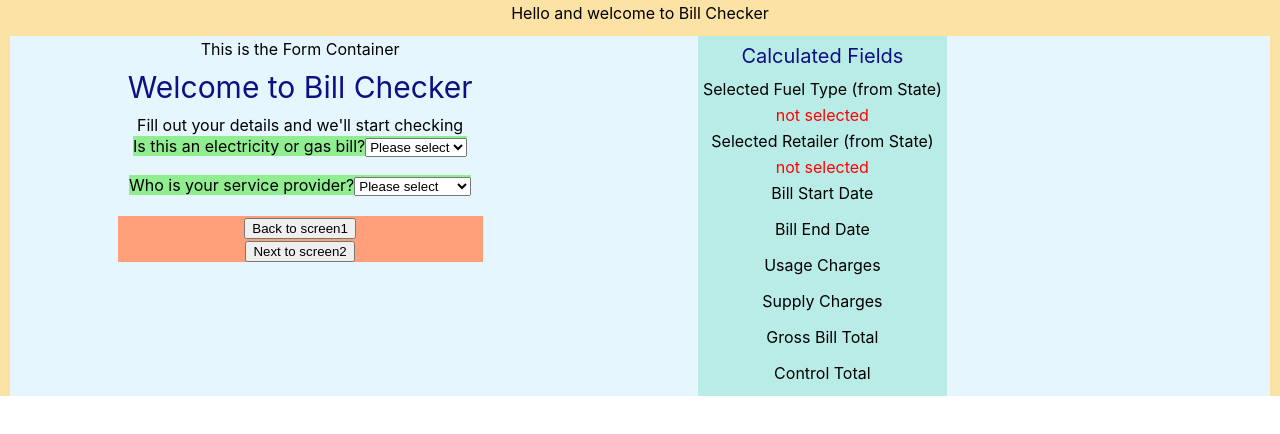
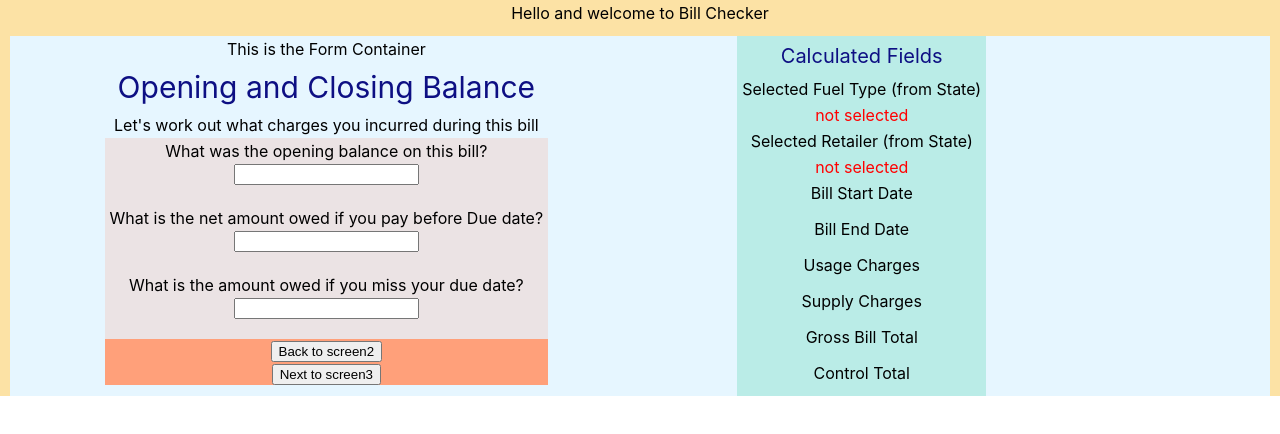
Before and after one commit to carlprins/react-gh-checker, a React (Create React App) app: page / in a window 1280 px wide. Shown: the top 434 px of the page. Built offline with nearby package versions, Linux system fonts and the light colour scheme.

Commit message:
minor update

```diff
--- a/src/Requirements/Requirements.js
+++ b/src/Requirements/Requirements.js
@@ -64,18 +64,23 @@ const screens = {
         ]
     },
     screen3: {
-        head: "This is the third screen",
-        par: "We'd like to understand the time period for your bill",
+        head: "Opening and Closing Balance",
+        par: "Let's work out what charges you incurred during this bill",
         questions: [
             {
-                name: 'billStartDate',
-                label: 'What is the starting date of this bill?',
-                type: 'date',
+                name: 'openingBalance',
+                label: 'What was the opening balance on this bill?',
+                type: 'number',
                 options: []
             },{
-                name: 'billEndDate',
-                label: 'What is the end date of this bill?',
-                type: 'date',
+                name: 'netClosingBalance',
+                label: 'What is the net amount owed if you pay before Due date?',
+                type: 'number',
+                options: []
+            },{
+                name: 'grossClosingBalance',
+                label: 'What is the amount owed if you miss your due date?',
+                type: 'number',
                 options: []
             }
         ],
--- a/src/formContainer/formContainer.js
+++ b/src/formContainer/formContainer.js
@@ -24,15 +24,17 @@ class FormContainer extends React.Component {
         super(props)
         this.state = {
             //New format
-            screen: 'screen1',
+            screen: 'screen3',
+            //Input fields captured
             fuelType: 'not selected',
             retailer: 'not selected',
             billStartDate: '',
             billEndDate: '',
+            openingBalance: '',
+            closingBalance: '',
             //All fields below are legacy
 
-            openingBalance: '',
-            closingBalance: '',
+
             calcBillTotal: '',
             period1StartDate: '',
             period1EndDate: '',
@@ -100,6 +102,8 @@ class FormContainer extends React.Component {
                             return <FormSelect name={field.name} label={field.label} options={field.options} onChange={this.handleChange} />
                         } else if (field.type === "date") {
                             return <FormInput name={field.name} label={field.label} type={field.type} onChange={this.handleChange} />
+                        } else if (field.type === "number") {
+                            return <FormInput name={field.name} label={field.label} type={field.type} onChange={this.handleChange} />
                         }
 
                     })}
```
